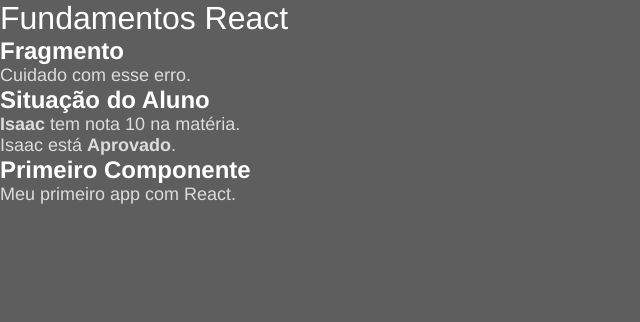
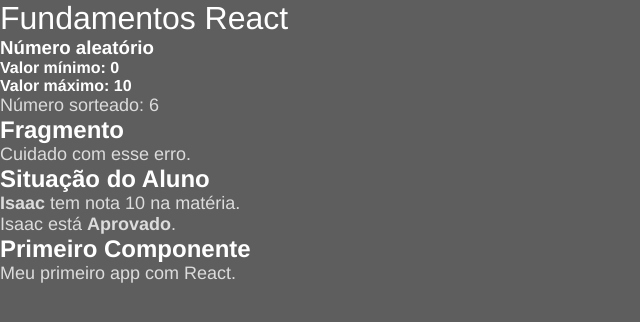
Before and after one commit to IsaacCaldas/Fundamentos-React, a React (Create React App) app: page / in a window 1280 px wide. Shown: the top 322 px of the page, without its empty margins (0-640 px from the left). Built offline with nearby package versions, Linux system fonts and the light colour scheme.

Commit message:
Random Number component

```diff
--- a/src/App.jsx
+++ b/src/App.jsx
@@ -2,6 +2,7 @@
 import First from './components/basics/First';
 import WithParam from './components/basics/WithParam';
 import Fragment from './components/basics/Fragment';
+import RandomNumber from './components/basics/RandomNumber';
 
 /* Quando tem o export default, pode retornar uma função anônima.
 - Se tirar o default não conseguirá mais retornar de forma anônima.
@@ -11,9 +12,13 @@
 export default function App(props){} -- Como era antes e abaixo é como fica de uma forma reduzida.
 */
 
-export default _ =>
+export default () =>
     <div>
       <h1>Fundamentos React</h1>
+      <RandomNumber
+        min={0}
+        max={10}
+      />
       <Fragment/>
       <WithParam
         title="Situação do Aluno"
@@ -23,8 +28,7 @@
       <First></First>
     </div>
 
-/* E eu posso tirar o return se for uma arrow function.
-
+/*
 - Como não estou usando 'props', eu posso colocar ou () ou _ no lugar.
 
 - Como só tem 1 parâmetro pode ser retirado dos parentes devido a sintaxe do =>
--- /dev/null
+++ b/src/components/basics/RandomNumber.jsx
@@ -0,0 +1,20 @@
+import React from "react";
+
+export default (props) => {
+
+  /*const min = props.min;
+  const max = props.max;*/
+  // DESTRUCTOR JS
+  const { min, max } = props;
+
+  let number = parseInt(Math.random() * (max - min));
+
+  return (
+    <div>
+      <h3>Número aleatório</h3>
+      <h4>Valor mínimo: { min }</h4>
+      <h4>Valor máximo: { max }</h4>
+      <p>Número sorteado: { number }</p>
+    </div>
+  );
+}
```
